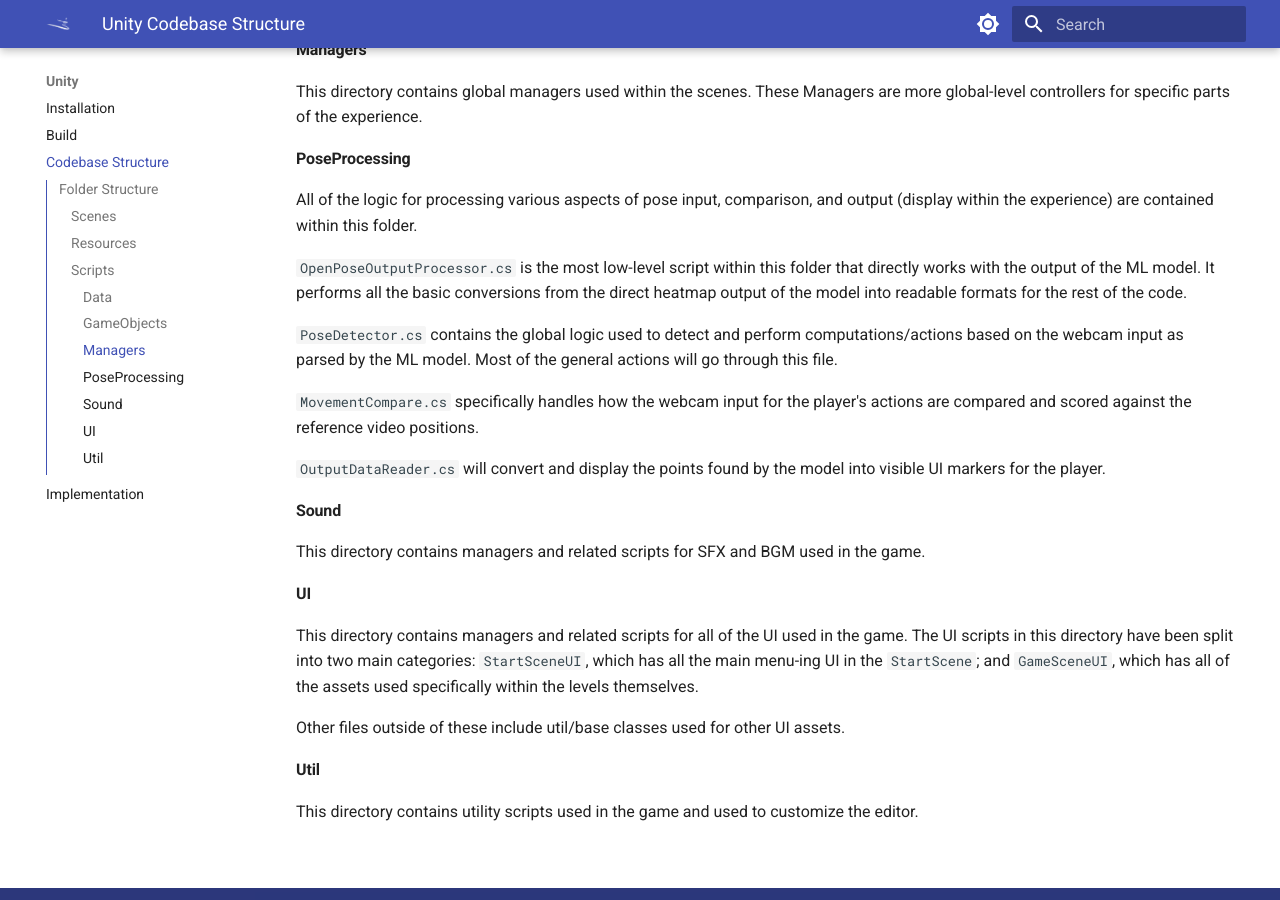
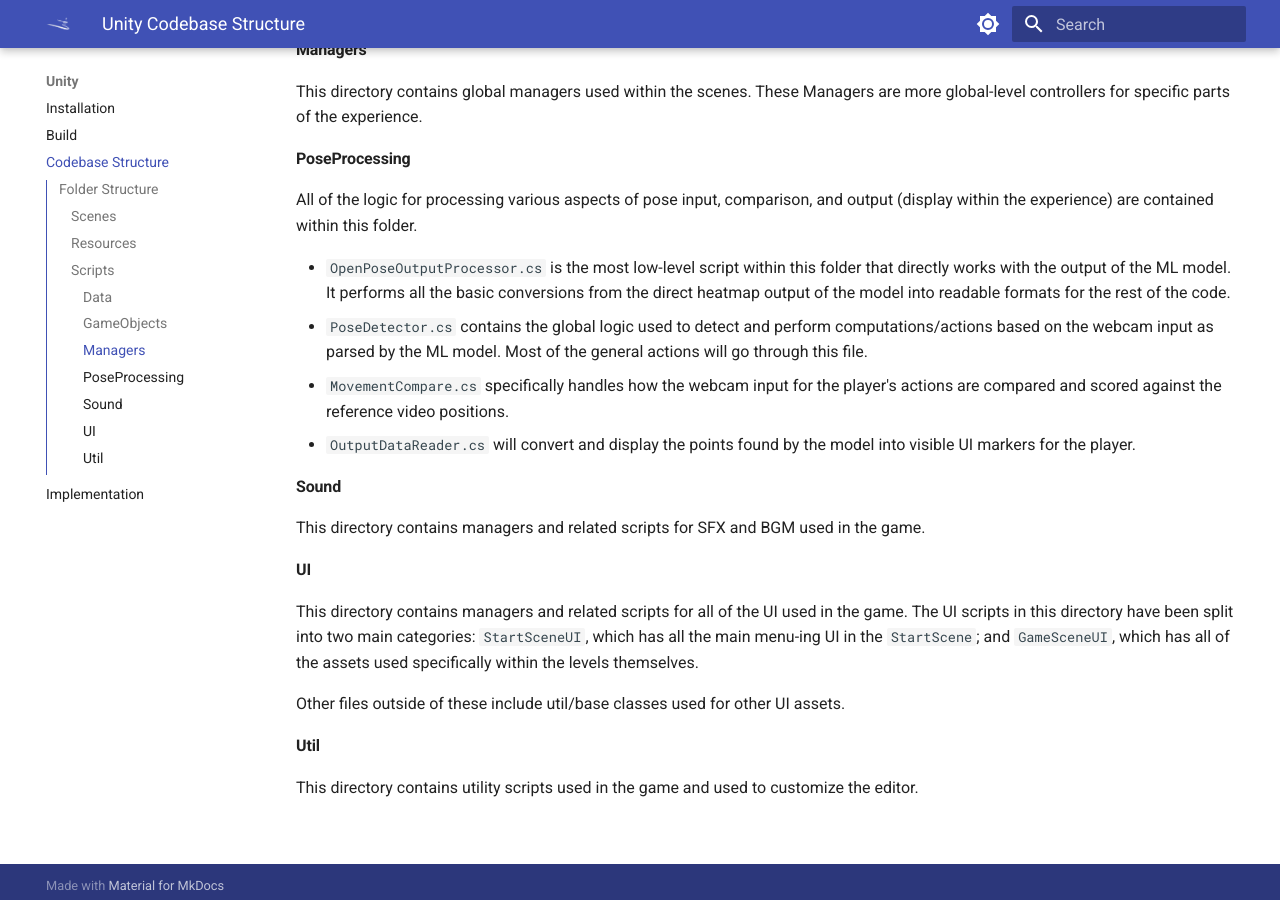
Before and after one commit to ETCDanceology/Danceology-Documentation, an MkDocs documentation site: the page built from docs/unity/structure.md, in a window 1280 px wide and 900 px high, scrolled down 1649 px. Built offline with MkDocs 1.6.1 and Material for MkDocs 9.7.7, drawn with Linux system fonts in a browser that asks for light colours.

Commit message:
Fixing documentation layout

```diff
--- a/docs/unity/structure.md
+++ b/docs/unity/structure.md
@@ -67,13 +67,10 @@
 #### PoseProcessing
 All of the logic for processing various aspects of pose input, comparison, and output (display within the experience) are contained within this folder.
 
-`OpenPoseOutputProcessor.cs` is the most low-level script within this folder that directly works with the output of the ML model. It performs all the basic conversions from the direct heatmap output of the model into readable formats for the rest of the code.
-
-`PoseDetector.cs` contains the global logic used to detect and perform computations/actions based on the webcam input as parsed by the ML model. Most of the general actions will go through this file.
-
-`MovementCompare.cs` specifically handles how the webcam input for the player's actions are compared and scored against the reference video positions.
-
-`OutputDataReader.cs` will convert and display the points found by the model into visible UI markers for the player.
+- `OpenPoseOutputProcessor.cs` is the most low-level script within this folder that directly works with the output of the ML model. It performs all the basic conversions from the direct heatmap output of the model into readable formats for the rest of the code.
+- `PoseDetector.cs` contains the global logic used to detect and perform computations/actions based on the webcam input as parsed by the ML model. Most of the general actions will go through this file.
+- `MovementCompare.cs` specifically handles how the webcam input for the player's actions are compared and scored against the reference video positions.
+- `OutputDataReader.cs` will convert and display the points found by the model into visible UI markers for the player.
 
 #### Sound
 This directory contains managers and related scripts for SFX and BGM used in the game.
```
